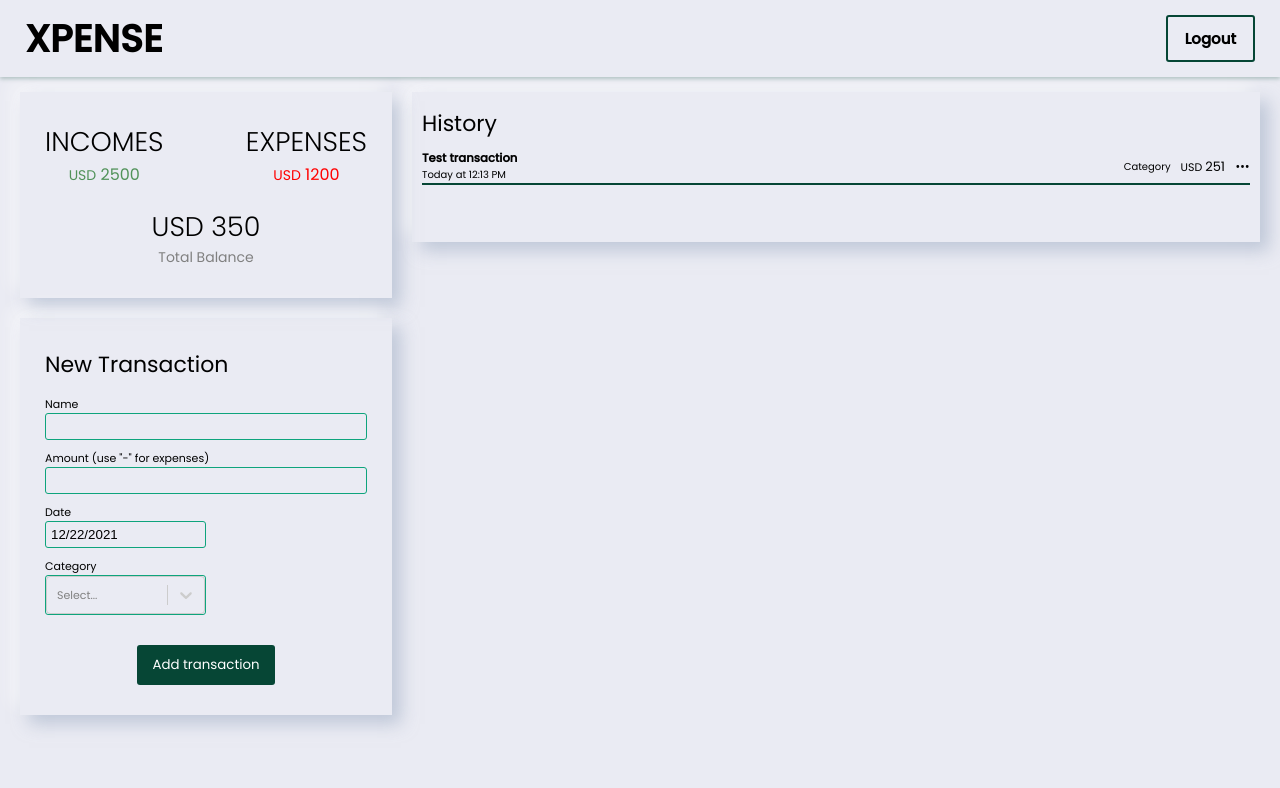
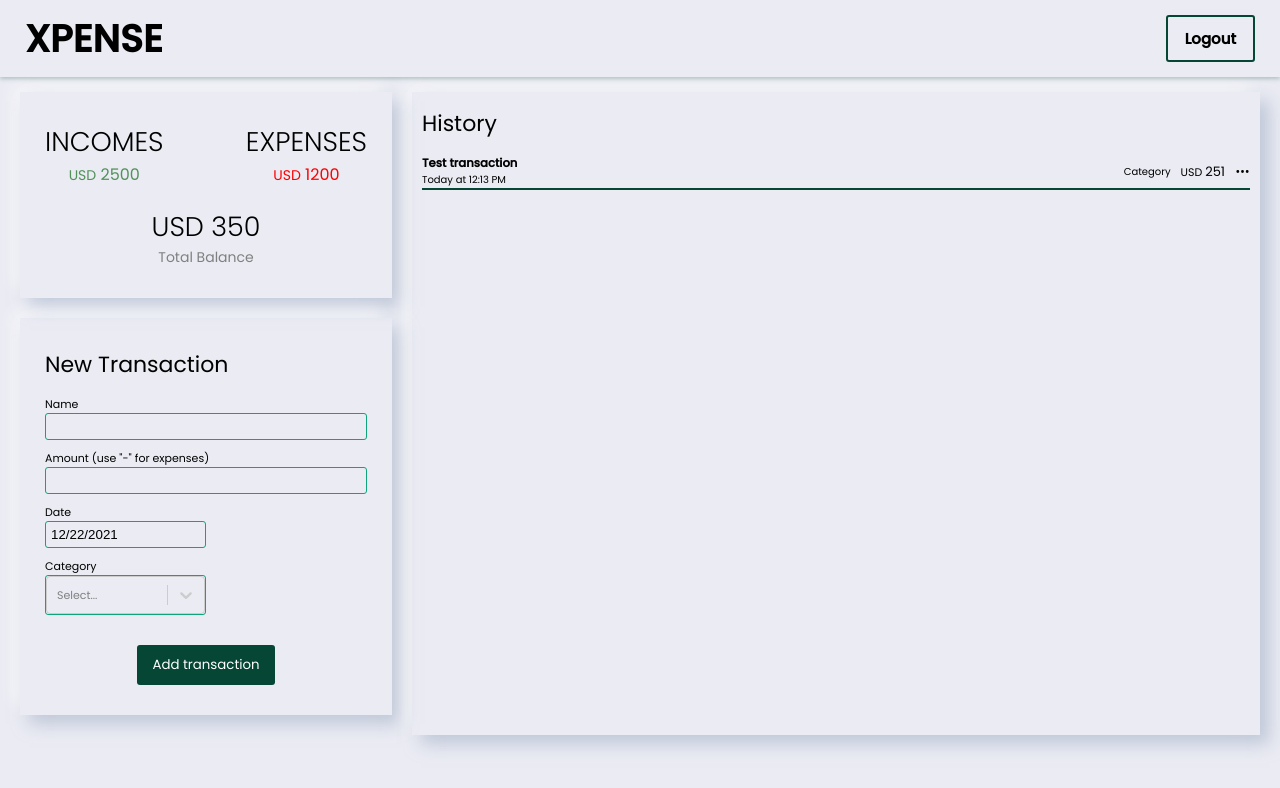
Before and after one commit to Gabito-git/Xpense, a React (Create React App) app in the folder frontend/: page / in a window 1280 px wide. Shown: the top 788 px of the page. Built offline with nearby package versions, Linux system fonts and the light colour scheme.

Commit message:
style(front) add height to history div
add height when flexbox is activaded

```diff
--- a/frontend/src/styles/components/homescreen/_history.scss
+++ b/frontend/src/styles/components/homescreen/_history.scss
@@ -5,10 +5,14 @@
     min-height: 15rem;
     padding: 1.5rem 1rem;
 
+    @media all and (min-width: 1025px){
+        height: 100%;
+    }
+
     &__title{
         font-size: 2.2rem;
         font-weight: 400;
-        margin-bottom: 1rem;
+        margin-bottom: 1.5rem;
     }
 
 }
```
